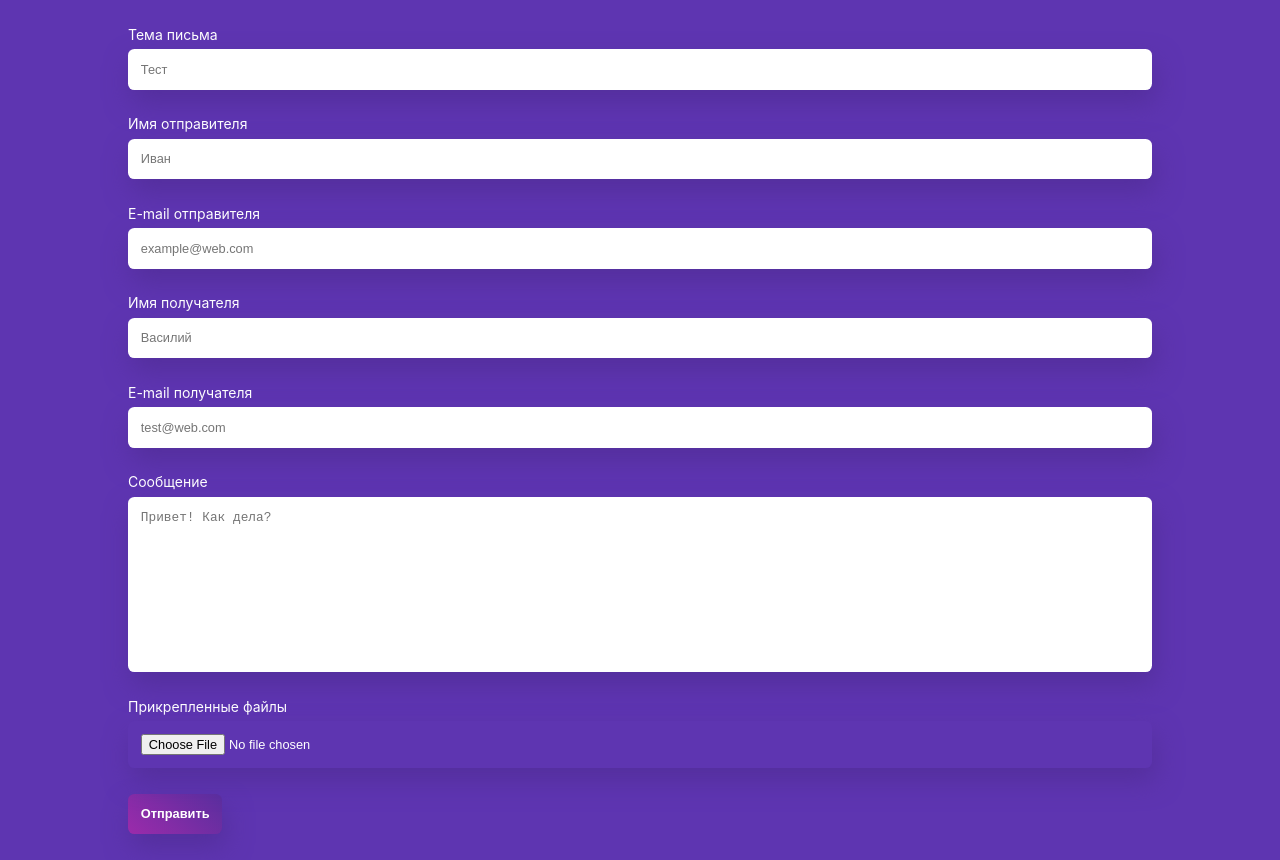
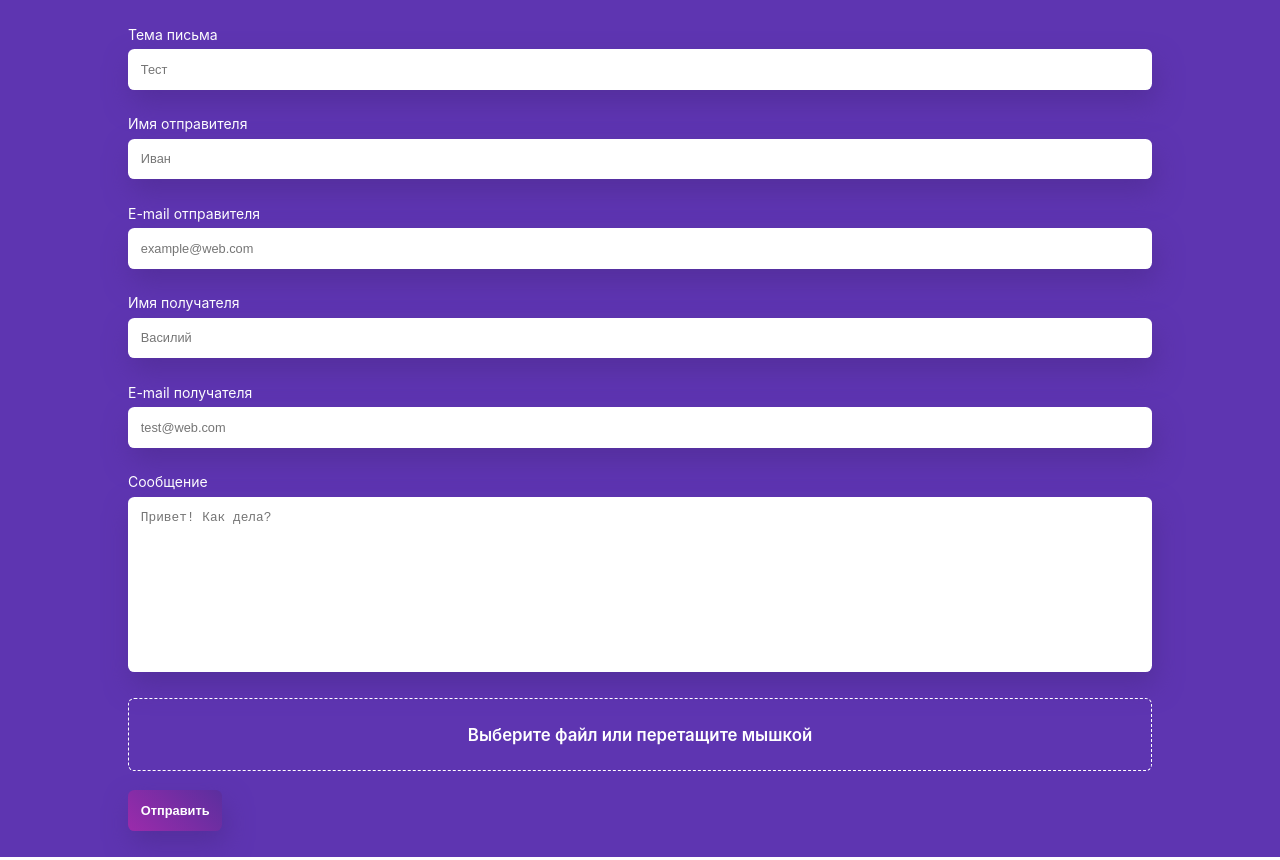
Before and after one commit to podow/sendsay, a React (Create React App) app: page / in a window 1280 px wide. Built offline with nearby package versions, Linux system fonts and the light colour scheme.

Commit message:
Reformat

```diff
--- a/src/App.js
+++ b/src/App.js
@@ -45,19 +45,34 @@ class App extends Component {
         }, {required: true}),
         files: createControl({
           type: 'file',
-          label: 'Прикрепленные файлы',
-          renderCallback: element => (
-            <DragAndDrop handleDrop={this.handleDrop}>
-              {element}
-            </DragAndDrop>
-          )
+          label: 'Выберите файл или перетащите мышкой',
+          renderCallback: element => {
+            return(
+              <DragAndDrop handleDrop={this.handleDrop}>
+                {element}
+                <div id="file-preview" />
+                {/*{this.state.files.map(file => (*/}
+                {/*  <span>{file.name}</span>*/}
+                {/*))}*/}
+              </DragAndDrop>
+            )
+          },
+          onChange: event => {
+            this.handleFileUpload(event.target.files)
+          }
         })
-      }
+      },
+      files: []
     };
   }
 
+  handleFileUpload = files => {
+    console.log(files);
+    this.setState({ files: files });
+  };
+
   handleDrop = files => {
-    console.log(files);
+    this.handleFileUpload(files)
   };
 
   onChangeHandler(event, controlName) {
@@ -98,7 +113,7 @@ class App extends Component {
           touched={control.touched}
           type={control.type}
           errorMessage={control.errorMessage}
-          onChange={event => this.onChangeHandler(event, controlName)}
+          onChange={event => control.onChange(event) || this.onChangeHandler(event, controlName)}
           renderCallback={control.renderCallback}
         />
       )
--- a/src/components/DragAndDrop.js
+++ b/src/components/DragAndDrop.js
@@ -86,10 +86,10 @@ class DragAndDrop extends Component {
 
   render() {
     return (
-      <div ref={this.dropRef} className="dragAndDrop">
+      <div ref={this.dropRef} className="drag-and-drop">
         {this.state.dragging && (
-          <div className="dragAndDrop__overlay">
-            <div className="dragAndDrop__overlay__text">
+          <div className="drag-and-drop__overlay">
+            <div className="drag-and-drop__overlay__text">
               <span>{this.props.dropText}</span>
             </div>
           </div>
--- a/src/components/FormGroup.js
+++ b/src/components/FormGroup.js
@@ -17,7 +17,7 @@ const FormGroup = ({
       <textarea
         id={id}
         placeholder={placeholder}
-        className="formGroup__input formGroup__textarea"
+        className="form-group__input form-group__textarea"
         rows="10"
         onChange={onChange}
         value={value}
@@ -25,7 +25,7 @@ const FormGroup = ({
     ) : (
       <input
         id={id}
-        className="formGroup__input"
+        className="form-group__input"
         type={type}
         value={value}
         placeholder={placeholder}
@@ -33,11 +33,31 @@ const FormGroup = ({
       />
     );
 
-  return (
-    <div className="formGroup">
-      {(label && id) && <label className="formGroup__label" htmlFor={id}>{label}</label>}
-      {renderCallback ? renderCallback(input) : input}
-      {isInvalid({valid, touched, shouldValidate}) && <span className="formGroup__error-message">{errorMessage}</span>}
+  return renderCallback
+    ? renderCallback(
+      <div className="form-group">
+        {(label && id) && (
+          <label
+            className={`form-group__label ${type === 'file' && 'form-group__label-select'}`}
+            htmlFor={id}
+          >{label}</label>
+        )}
+        {input}
+        {isInvalid({valid, touched, shouldValidate}) &&
+        <span className="form-group__error-message">{errorMessage}</span>}
+      </div>
+    )
+    : (
+      <div className="form-group">
+        {(label && id) && (
+          <label
+            className={`form-group__label ${type === 'file' && 'form-group__label_select'}`}
+            htmlFor={id}
+          >{label}</label>
+        )}
+        {input}
+        {isInvalid({valid, touched, shouldValidate}) &&
+        <span className="form-group__error-message">{errorMessage}</span>}
       </div>
     );
 };
--- a/src/components/styles/DragAndDrop.scss
+++ b/src/components/styles/DragAndDrop.scss
@@ -1,8 +1,8 @@
-.dragAndDrop {
+.drag-and-drop {
   position: relative;
   &__overlay {
-    border: .2rem dashed #777;
-    background-color: rgba(255, 255, 255, .8);
+    border: .1rem dashed #777;
+    background-color: #fff;
     display: flex;
     align-items: center;
     justify-content: center;
@@ -12,8 +12,10 @@
     left: 0;
     right: 0;
     z-index: 9999;
+    border-radius: .4rem;
     &__text {
-      color: grey;
+      color: #5e35b1;
+      font-weight: 600;
       font-size: 1.6rem;
     }
   }
--- a/src/components/styles/FormGroup.scss
+++ b/src/components/styles/FormGroup.scss
@@ -1,7 +1,18 @@
-.formGroup {
+.form-group {
   display: flex;
   flex-direction: column;
   margin-bottom: 1.2rem;
+  &__label {
+    &-select {
+      cursor: pointer;
+      font-size: 1.2em;
+      font-weight: 600;
+      border: .1rem dashed #fff;
+      padding: 1.6rem .8rem;
+      border-radius: .4rem;
+      text-align: center;
+    }
+  }
   &__input {
     margin-top: .4rem;
     margin-bottom: .4rem;
@@ -12,6 +23,14 @@
     box-shadow: .2rem .8rem 1.6rem darken(#5e35b1, 5%);
     font-size: .8rem;
     width: 100%;
+    &[type=file] {
+      width: 0.1px;
+      height: 0.1px;
+      opacity: 0;
+      overflow: hidden;
+      position: absolute;
+      z-index: -1;
+    }
   }
   &__textarea {
     resize: none;
```
Lines whose indentation alone changed are shown as unchanged.
